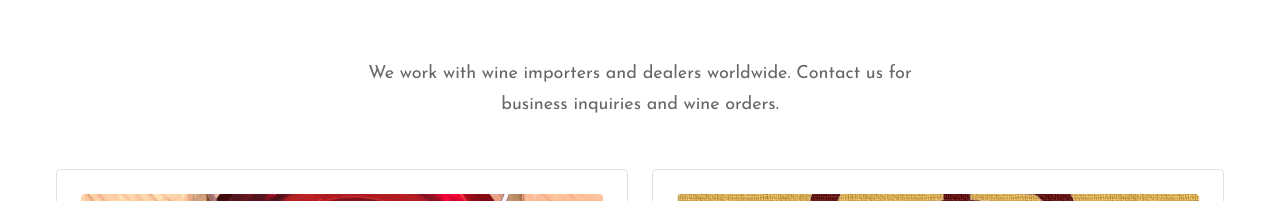
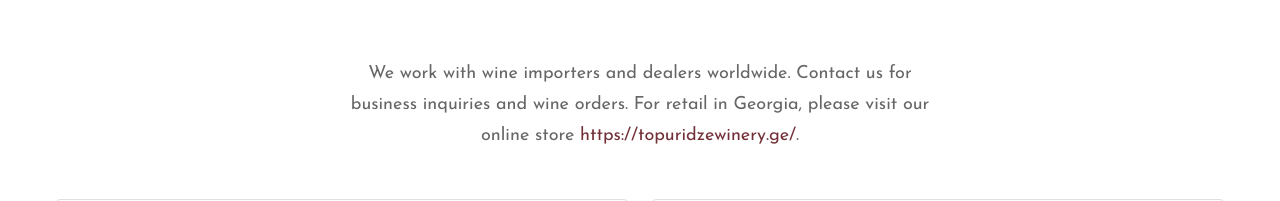
Before and after one commit to nikatopu/iberieli-remastered, a Next.js app: page /contact in a window 1280 px wide. Shown: the part 164-365 px from the top of the page. Built offline with nearby package versions, Linux system fonts and the light colour scheme; no server answers.

Commit message:
Fix/ small fixes

```diff
--- a/src/app/contact/page.tsx
+++ b/src/app/contact/page.tsx
@@ -16,7 +16,16 @@ export default function ContactPage() {
           <h1>Contact Us</h1>
           <p className={style.subtitle}>
             We work with wine importers and dealers worldwide. Contact us for
-            business inquiries and wine orders.
+            business inquiries and wine orders. For retail in Georgia, please
+            visit our online store{" "}
+            <a
+              href="https://topuridzewinery.ge/"
+              target="_blank"
+              rel="noopener noreferrer"
+            >
+              https://topuridzewinery.ge/
+            </a>
+            .
           </p>
         </header>
 
--- a/src/app/wines/[id]/page.module.scss
+++ b/src/app/wines/[id]/page.module.scss
@@ -33,7 +33,6 @@
 .wineImage {
   background-color: var(--bg-secondary);
   border-radius: 0.25em;
-  padding: var(--spacing-md);
   display: flex;
   align-items: center;
   justify-content: center;
@@ -46,9 +45,8 @@
 
 .image {
   width: 100%;
-  height: auto;
-  max-height: 400px;
-  object-fit: contain;
+  height: 100%;
+  object-fit: cover;
 }
 
 .wineInfo {
--- a/src/app/wines/[id]/page.tsx
+++ b/src/app/wines/[id]/page.tsx
@@ -186,7 +186,7 @@ export default function WinePage({ params }: Props) {
         </div>
 
         <div className={style.actions}>
-          <Link href="/wines">
+          <Link href="/contact">
             <Button size="lg">Contact for Orders</Button>
           </Link>
           <Link href="/wines">
--- a/src/components/organisms/WineCard/WineCard.module.scss
+++ b/src/components/organisms/WineCard/WineCard.module.scss
@@ -22,7 +22,6 @@
   width: 100%;
   height: 100%;
   object-fit: contain;
-  padding: var(--spacing-sm);
 }
 
 .content {
```
